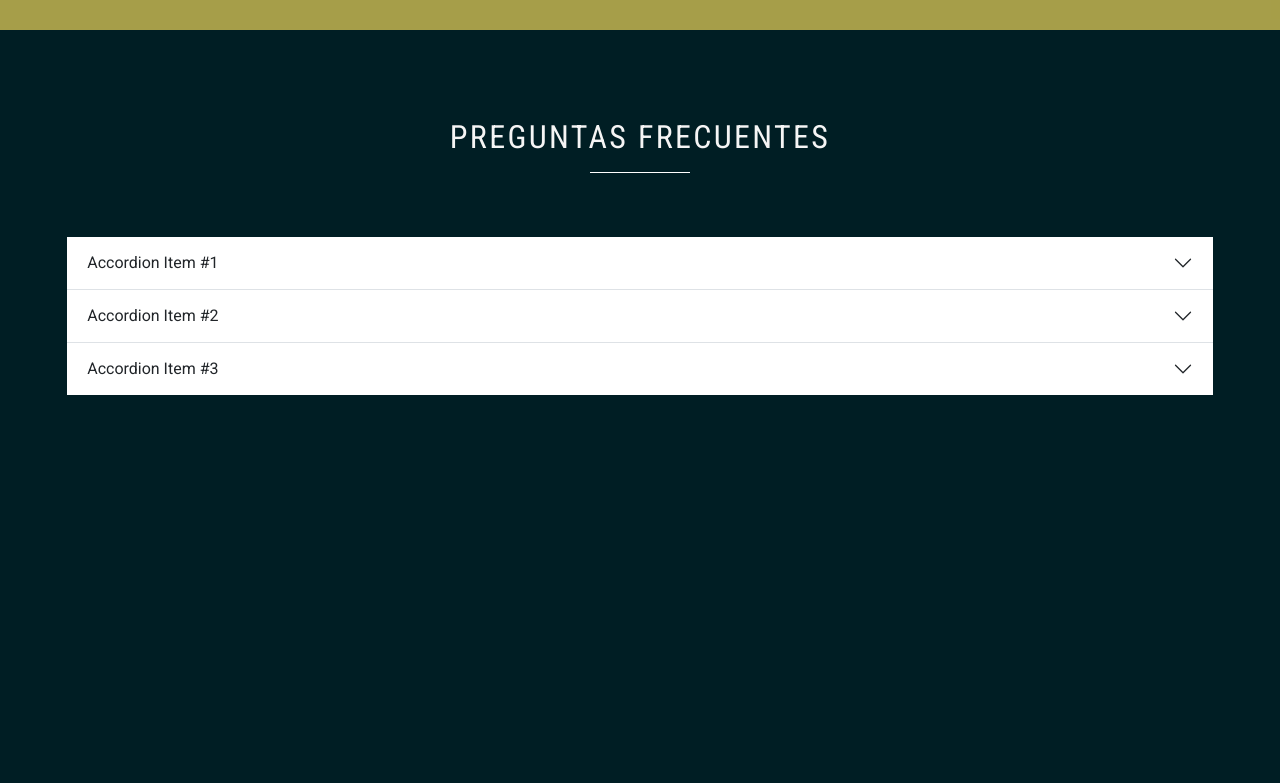
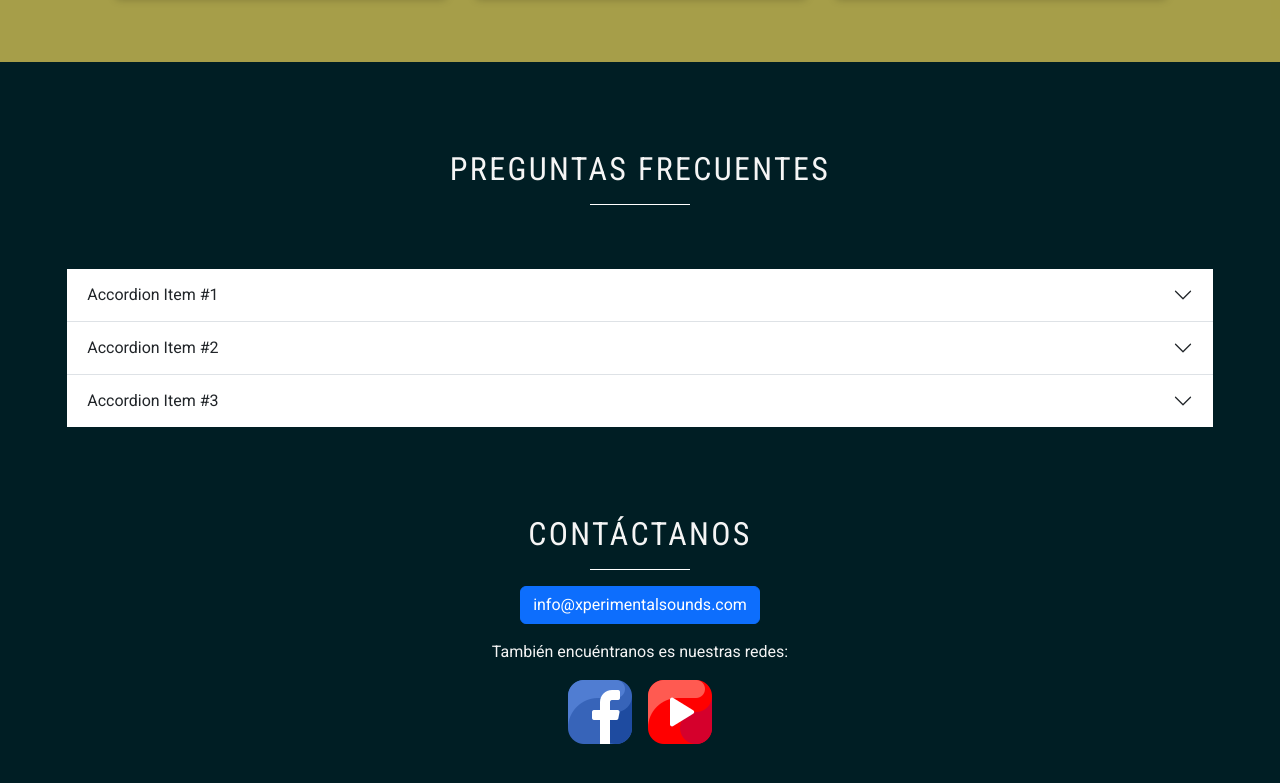
Before and after one commit to exxedridel/Xperimental-Sounds, a React app: page / in a window 1280 px wide. Shown: the part 2268-3051 px from the top of the page. Before the commit the page ends 2727 px from the top, so only its background shows below. Built offline with nearby package versions, Linux system fonts and the light colour scheme; a web font is replaced by a local one.

Commit message:
ADD Contact us markup

```diff
--- a/src/App.jsx
+++ b/src/App.jsx
@@ -4,6 +4,8 @@ import HeroLogo from "./components/Hero-Logo/HeroLogo";
 import GridContainer from "./components/Grid-container/GridContainer";
 import FlexCards from "./components/Flex-cards/FlexCards";
 import AccordionBS from "./components/Accordion-BS/AccordionBS";
+import facebook from "@assets/facebook.png";
+import youtube from "@assets/youtube.png";
 
 const App = () => {
   return (
@@ -28,13 +30,32 @@ const App = () => {
       </div>
       <div className="container flow">
         <div className="flex-center text-centered">
-          <h2 className="uppercase ff-sans-cond letter-spacing-3 text-centered">
+          <h2 className="uppercase ff-sans-cond letter-spacing-3">
             Preguntas frecuentes
           </h2>
-          <div style={{ borderBottom: "1px solid white", width: "100px" }}></div>
+          <div
+            style={{ borderBottom: "1px solid white", width: "100px" }}
+          ></div>
         </div>
-
         <AccordionBS />
+      </div>
+      <div className="container">
+        <div className="flex-center text-centered">
+          <h2 className="uppercase ff-sans-cond letter-spacing-3">
+            Contáctanos
+          </h2>
+          <div
+            style={{ borderBottom: "1px solid white", width: "100px" }}
+          ></div>
+          <button className="btn btn-primary" type="button">
+            info@xperimentalsounds.com
+          </button>
+          <p>También encuéntranos es nuestras redes:</p>
+          <div className="flex">
+            <img src={facebook} alt="facebook logo" />
+            <img src={youtube} alt="youtube logo" />
+          </div>
+        </div>
       </div>
       <div className="footer"></div>
     </div>
--- a/src/components/Flex-cards/FlexCards.styles.js
+++ b/src/components/Flex-cards/FlexCards.styles.js
@@ -3,7 +3,7 @@ import styled from "styled-components";
 export const FlexCardsStyled = styled.section`
   background-color: hsl(var(--glow-clr) / 0.65);
   color: grey;
-  padding: 4rem 10px 3rem;
+  padding: 5rem 10px 4rem;
   display: flex;
   justify-content: center;
   flex-wrap: wrap;
--- a/src/styles/global.css
+++ b/src/styles/global.css
@@ -193,6 +193,11 @@ select {
   max-width: 78rem;
 }
 
+.flex {
+  display: flex;
+  gap: 1rem;
+}
+
 .flex-center {
   display: flex;
   flex-direction: column;
@@ -203,7 +208,9 @@ select {
 .flow > *:where(:not(:first-child)) {
   margin-top: 4rem;
 }
-
+.flow-normal > *:where(:not(:first-child)) {
+  margin-top: 2.5rem;
+}
 .flow-small > *:where(:not(:first-child)) {
   margin-top: 1rem;
 }
```
Also changed, not shown: src/assets/facebook.png (added), src/assets/youtube.png (added).
